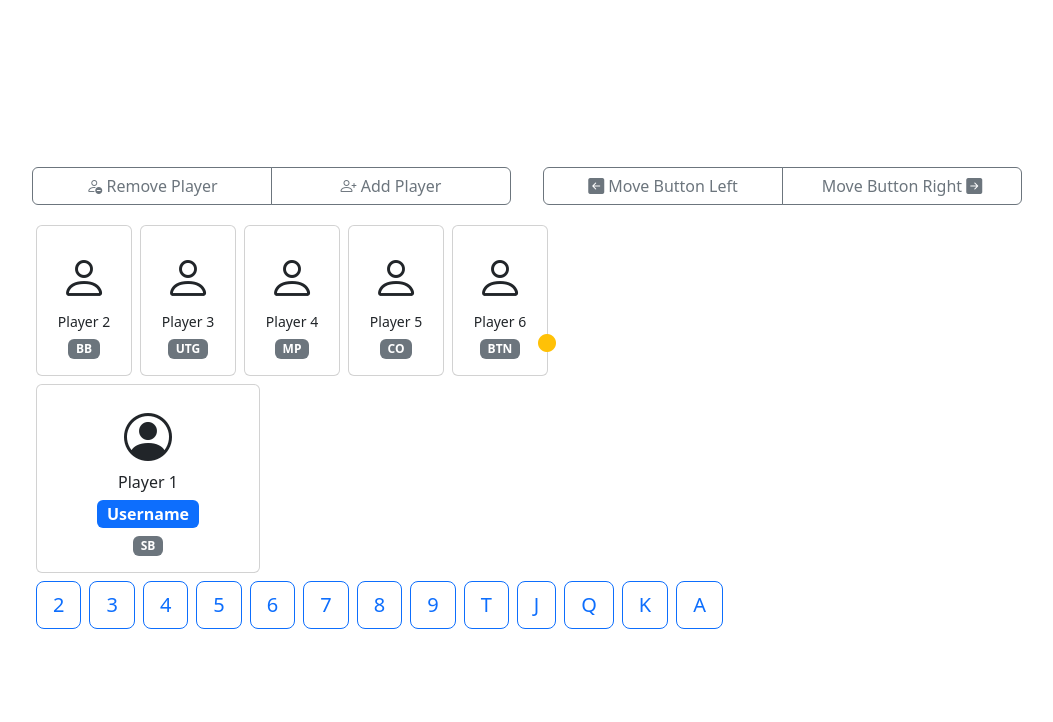
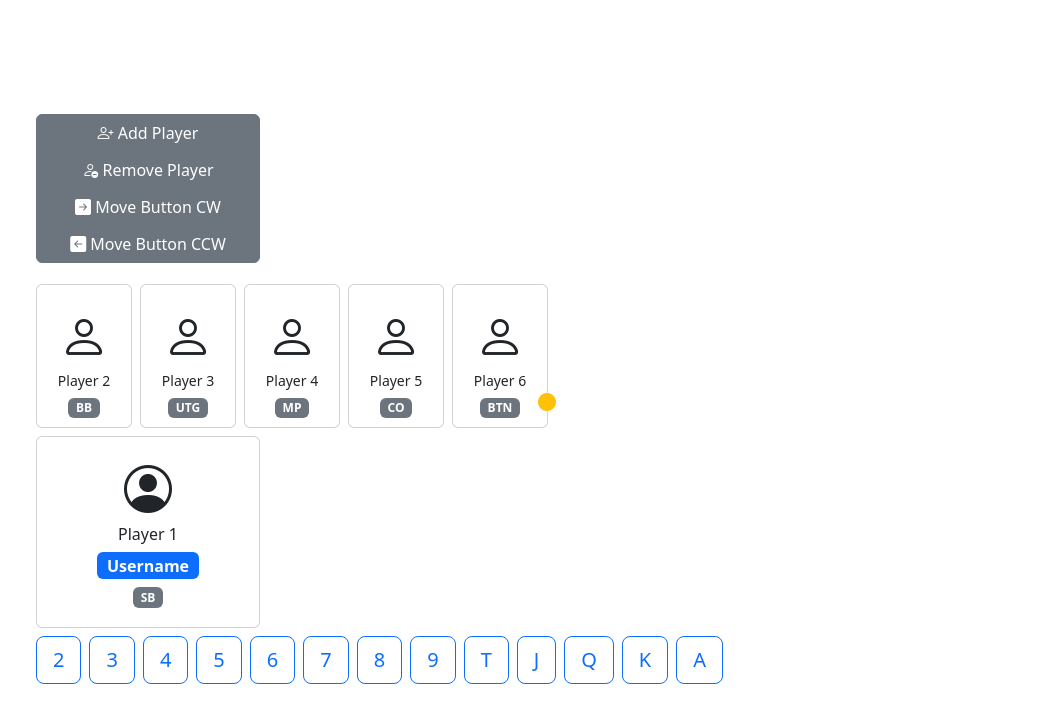
Before and after one commit to florianleca/poker-range-copilot, a Vue app: page / in a window 1280 px wide. Shown: the top 722 px of the page, without its empty margins (0-1053 px from the left). Built offline with nearby package versions, Linux system fonts and the light colour scheme.

Commit message:
option buttons: refactoring and style

```diff
--- a/src/App.vue
+++ b/src/App.vue
@@ -1,12 +1,11 @@
 <template>
 
     <div class="button-duo-horizontal">
-        <add-delete-player @player-added="addPlayer" @player-deleted="removePlayer"/>
-        <move-button @button-moved="moveButton"/>
+        <options-buttons @player-added="addPlayer" @player-deleted="removePlayer" @button-moved="moveButton"/>
     </div>
     <br/>
     <div class="d-flex players">
-        <OtherPlayer
+        <other-player
                 v-for="player in nbPlayers-1"
                 :key="player"
                 :num-player="player+1"
@@ -24,18 +23,16 @@
 
 <script>
 import OtherPlayer from "@/components/OtherPlayer.vue";
-import AddDeletePlayer from "@/components/AddDeletePlayer.vue";
-import MoveButton from "@/components/MoveButton.vue";
 import MainPlayer from "@/components/MainPlayer.vue";
 import Cards from "@/components/Cards.vue";
+import OptionsButtons from "@/components/OptionsButtons.vue";
 
 export default {
     name: 'App',
     components: {
+        OptionsButtons,
         Cards,
         MainPlayer,
-        MoveButton,
-        AddDeletePlayer,
         OtherPlayer
     },
     data() {
--- a/src/components/AddDeletePlayer.vue
+++ /dev/null
@@ -1,34 +0,0 @@
-<template>
-    <div class="btn-group" role="group">
-        <button id="remove-player-btn" type="button" @click="removePlayer" class="btn btn-outline-secondary">
-            <span class="bi bi-person-dash"> Remove Player</span>
-        </button>
-        <button id="add-player-btn" type="button" @click="addPlayer" class="btn btn-outline-secondary">
-            <span class="bi bi-person-plus"> Add Player</span>
-        </button>
-    </div>
-</template>
-
-<script>
-export default {
-    name: "AddDeletePlayer",
-    methods: {
-        addPlayer: function () {
-            this.$emit("player-added")
-        },
-        removePlayer: function () {
-            this.$emit("player-deleted")
-        },
-    }
-}
-</script>
-
-<style scoped>
-.btn {
-    width: 15em;
-}
-
-.btn-group {
-    margin-right: 2em;
-}
-</style>
--- a/src/components/MainPlayer.vue
+++ b/src/components/MainPlayer.vue
@@ -33,6 +33,7 @@ export default {
 <style scoped>
 .card {
     width: 14em;
+    height: 12em;
 }
 
 .profile-pic {
--- a/src/components/MoveButton.vue
+++ /dev/null
@@ -1,31 +0,0 @@
-<template>
-    <div class="btn-group" role="group">
-        <button @click="moveButton(-1)" type="button" class="btn btn-outline-secondary">
-            <span class="bi bi-arrow-left-square-fill"> Move Button Left</span>
-        </button>
-        <button @click="moveButton(+1)" type="button" class="btn btn-outline-secondary">
-            Move Button Right <span class="bi bi-arrow-right-square-fill"></span>
-        </button>
-    </div>
-</template>
-
-<script>
-export default {
-    name: "MoveButton",
-    methods: {
-        moveButton: function (incr) {
-            this.$emit("button-moved", incr)
-        }
-    }
-}
-</script>
-
-<style scoped>
-.btn {
-    width: 15em;
-}
-
-.btn-group {
-    margin-right: 2em;
-}
-</style>
--- /dev/null
+++ b/src/components/OptionsButtons.vue
@@ -0,0 +1,46 @@
+<template>
+    <div class="btn-group-vertical m-1" role="group">
+
+        <button id="add-player-btn" type="button" @click="addPlayer" class="btn btn-secondary">
+            <span class="bi bi-person-plus"> Add Player</span>
+        </button>
+
+        <button id="remove-player-btn" type="button" @click="removePlayer" class="btn btn-secondary">
+            <span class="bi bi-person-dash"> Remove Player</span>
+        </button>
+
+
+        <button @click="moveButton(+1)" type="button" class="btn btn-secondary">
+            <span class="bi bi-arrow-right-square-fill"> Move Button CW</span>
+        </button>
+
+        <button @click="moveButton(-1)" type="button" class="btn btn-secondary">
+            <span class="bi bi-arrow-left-square-fill"> Move Button CCW</span>
+        </button>
+
+    </div>
+</template>
+
+<script>
+export default {
+    name: "OptionsButtons",
+    methods: {
+        addPlayer: function () {
+            this.$emit("player-added")
+        },
+        removePlayer: function () {
+            this.$emit("player-deleted")
+        },
+        moveButton: function (incr) {
+            this.$emit("button-moved", incr)
+        }
+    }
+}
+</script>
+
+<style scoped>
+.btn-group-vertical {
+    width: 14em;
+    height: 9em;
+}
+</style>
--- a/src/components/OtherPlayer.vue
+++ b/src/components/OtherPlayer.vue
@@ -35,6 +35,7 @@ export default {
 
 .card {
     width: 6em;
+    height: 9em;
 }
 
 .bi-person {
```
